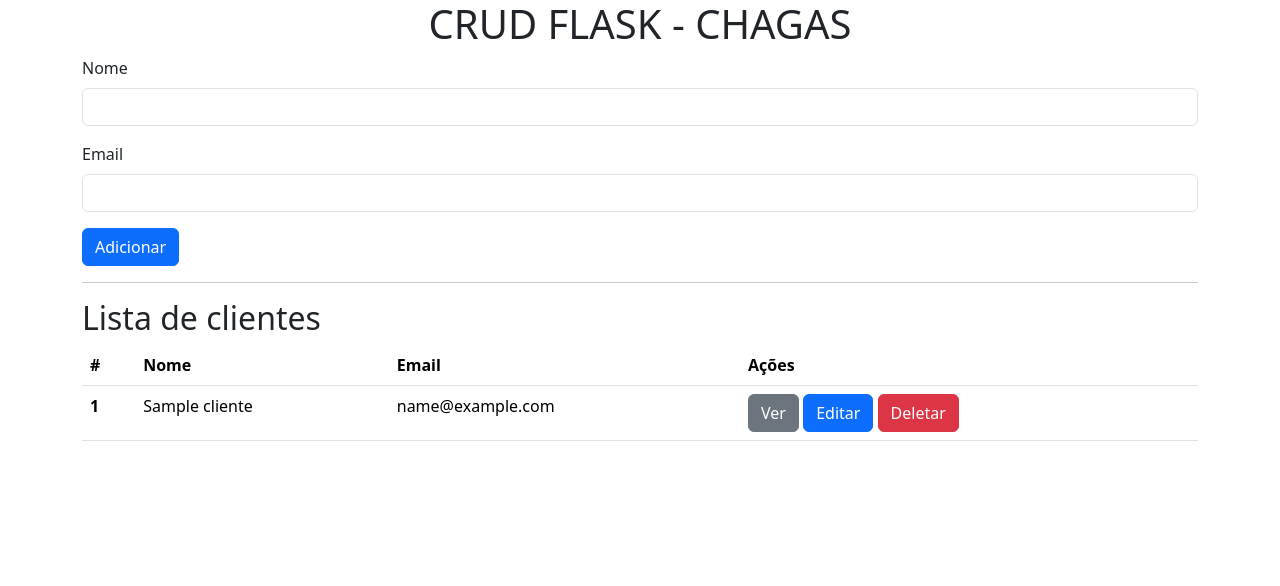
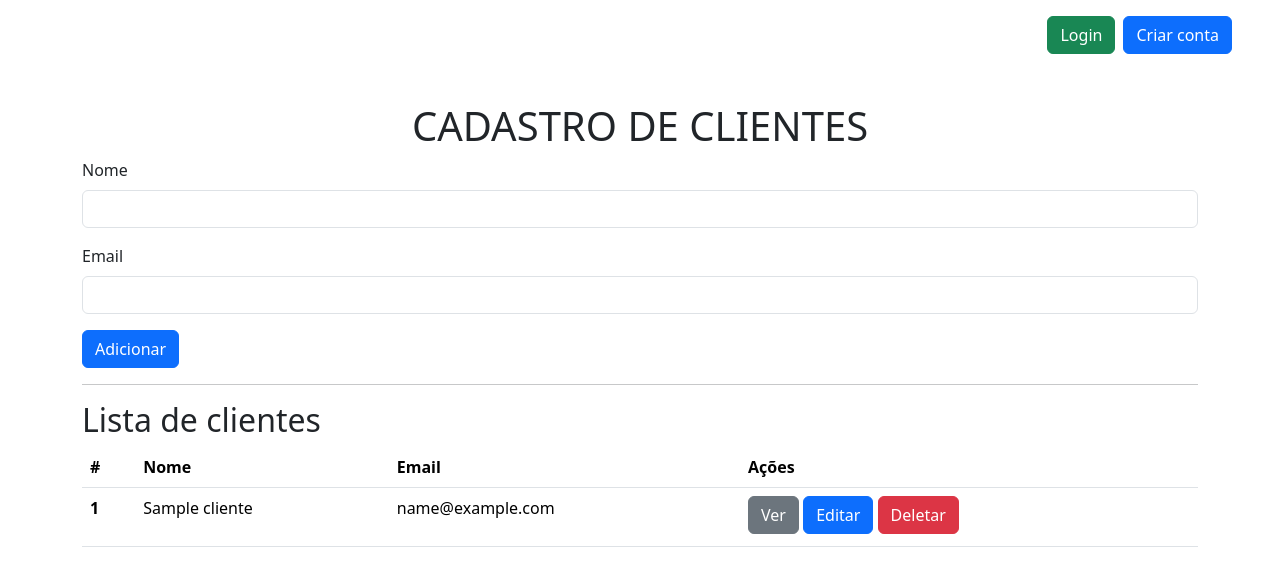
Before and after one commit to guiochagas/flask-crud-practice, a Flask app: page / in a window 1280 px wide. Shown: the top 586 px of the page. Run offline with Flask 3, Linux system fonts and the light colour scheme; tables that the repository leaves empty hold one stand-in row (values such as "Sample post").

Commit message:
feat: first step added to authenticate using flask_jwt

```diff
--- a/requirements.txt
+++ b/requirements.txt
@@ -2,8 +2,11 @@ blinker==1.9.0
 click==8.1.8
 colorama==0.4.6
 Flask==3.1.0
+Flask-JWT-Extended==4.7.1
 itsdangerous==2.2.0
 Jinja2==3.1.5
 MarkupSafe==3.0.2
 peewee==3.17.9
+PyJWT==2.10.1
+pywin32==308
 Werkzeug==3.1.3
--- a/routes/cliente.py
+++ b/routes/cliente.py
@@ -3,6 +3,7 @@ from database.models.cliente import Cliente
 
 
 cliente_route = Blueprint('cliente', __name__)
+
 
 @cliente_route.route('/')
 def lista_clientes():
--- a/templates/index.html
+++ b/templates/index.html
@@ -3,7 +3,7 @@
   <head>
     <meta charset="utf-8">
     <meta name="viewport" content="width=device-width, initial-scale=1">
-    <title>CRUD FLASK</title>
+    <title>CHAGAS CRUD</title>
     <link href="https://cdn.jsdelivr.net/npm/bootstrap@5.3.3/dist/css/bootstrap.min.css" rel="stylesheet" integrity="sha384-QWTKZyjpPEjISv5WaRU9OFeRpok6YctnYmDr5pNlyT2bRjXh0JMhjY6hW+ALEwIH" crossorigin="anonymous">
 
     <link rel="stylesheet" href="{{ url_for('static', filename='css/app.css') }}">
@@ -12,9 +12,15 @@
 
   <body>
 
-    <div class="container">
+    <div class="conteiner mt-3 d-flex justify-content-end me-5 mb-3">
+      <button class="btn btn-success me-2">Login</button>
+      <button class="btn btn-primary">Criar conta</button>
+    </div>
 
-      <h1 class="text-center">CRUD FLASK - CHAGAS</h1>
+    <div class="container mt-5">
+
+      <h1 class="text-center">CADASTRO DE CLIENTES</h1>
+
 
       <!-- Formulário para adicionar clientes -->
       <div id="form_cliente" c-container="{{ url_for('cliente.form_cliente') }}"></div>
--- a/templates/item_cliente.html
+++ b/templates/item_cliente.html
@@ -4,20 +4,20 @@
     <td>{{ cliente.email }}</td>
     <td>
 
-        <button class="btn btn-secondary"
+        <button class="btn btn-secondary mb-1"
             c-get="{{ url_for('cliente.detalhe_cliente', cliente_id=cliente.id) }}"
             c-target="#exibir_cliente"
             data-bs-toggle="modal" data-bs-target="#exampleModal">
                 Ver
         </button>
 
-        <button class="btn btn-primary"
+        <button class="btn btn-primary mb-1"
             c-get="{{ url_for('cliente.form_edit_cliente', cliente_id=cliente.id) }}"
             c-target="#form_cliente">
                 Editar
         </button>
 
-        <button class="btn btn-danger"
+        <button class="btn btn-danger mb-1"
             c-delete="{{ url_for('cliente.deletar_cliente', cliente_id=cliente.id) }}"
             c-remove-closest="tr">
                 Deletar
```
Also changed, not shown: configuration.py (+11 -1 lines), routes/auth.py (added, +16 -0 lines), static/css/app.css (deleted).
